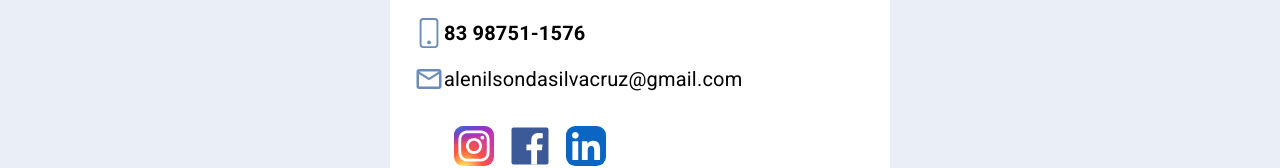
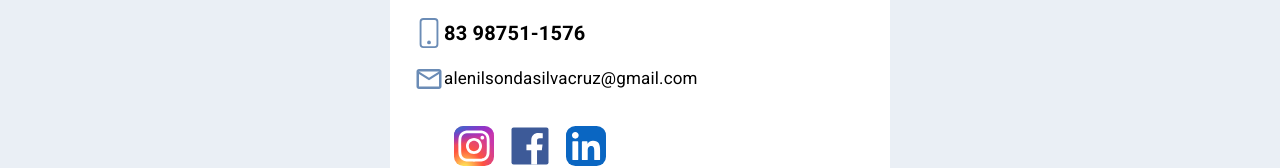
Before and after one commit to kelvinteixeira/site-official-alenilson, a React (Vite) app: page / in a window 1280 px wide. Shown: the part 4696-4864 px from the top of the page. Built offline with nearby package versions, Linux system fonts and the light colour scheme; the HTML template or start-up script is replaced by a standard one.

Commit message:
refacor: image

```diff
--- a/src/components/Contact.tsx
+++ b/src/components/Contact.tsx
@@ -9,7 +9,7 @@ export const Contact = () => {
         container
         alignItems={"center"}
         justifyContent={"space-around"}
-        height={isMobile ? "60vh" : isTablet ? "auto" : "100vh"}
+        height={isMobile ? "auto" : isTablet ? "auto" : "100vh"}
         sx={{
           backgroundColor: "#6b8cb624",
         }}
@@ -43,26 +43,33 @@ export const Contact = () => {
               83 98751-1576
             </Grid>
           </Typography>
-          <Typography fontSize={isMobile ? 15 : 20} marginBottom={3}>
+          <Typography fontSize={isMobile ? 15 : 17} marginBottom={3}>
             <Grid container alignItems={"center"}>
               <img src="images/email.svg" style={{ width: 30 }} />
               alenilsondasilvacruz@gmail.com
             </Grid>
           </Typography>
           <Grid
+            container
             alignItems={"center"}
-            justifyContent={isMobile ? "left" : "center"}
+            justifyContent={isMobile ?"center": "start"}
             marginLeft={isMobile ? 0 : 4}
             marginRight={isMobile ? 15 : 0}
           >
-            <IconButton href="https://www.instagram.com/alenilson.cruz?utm_source=qr&igsh=MThmNmwzZnhwcjE1dQ%3D%3D" target="_blank">
+            <IconButton
+              href="https://www.instagram.com/alenilson.cruz?utm_source=qr&igsh=MThmNmwzZnhwcjE1dQ%3D%3D"
+              target="_blank"
+            >
               <img
                 src="images/instagram.svg"
                 alt="instagram-logo"
                 style={{ width: isMobile ? 20 : 40 }}
               />
             </IconButton>
-            <IconButton href="https://www.facebook.com/lelo.silva.1865?mibextid=ZbWKwL" target="_blank">
+            <IconButton
+              href="https://www.facebook.com/lelo.silva.1865?mibextid=ZbWKwL"
+              target="_blank"
+            >
               <img
                 src="images/facebook.svg"
                 alt="facebook-logo"
@@ -87,7 +94,7 @@ export const Contact = () => {
             width: isMobile ? 200 : isTablet ? 270 : 300,
             bottom: isMobile ? -4270 : isTablet ? -3350 : -3755,
             left: isMobile ? 200 : isTablet ? 450 : 700,
-            position: "absolute",
+            position: isMobile ? "initial" : "absolute",
             zIndex: 1,
             overflow: "hidden",
             filter: "drop-shadow(0 0 0.75rem #0202024f)",
```
